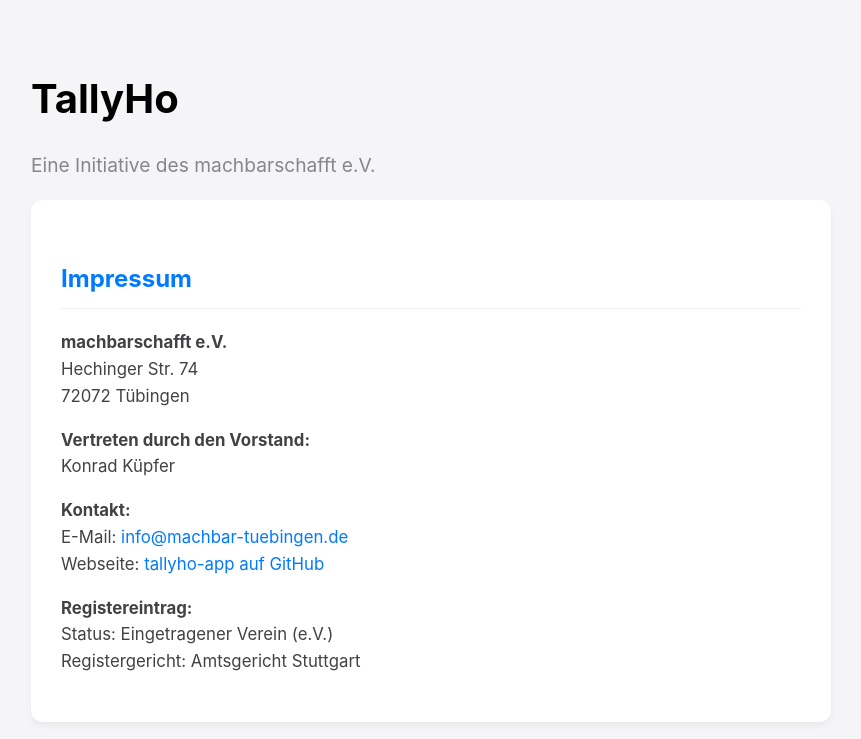
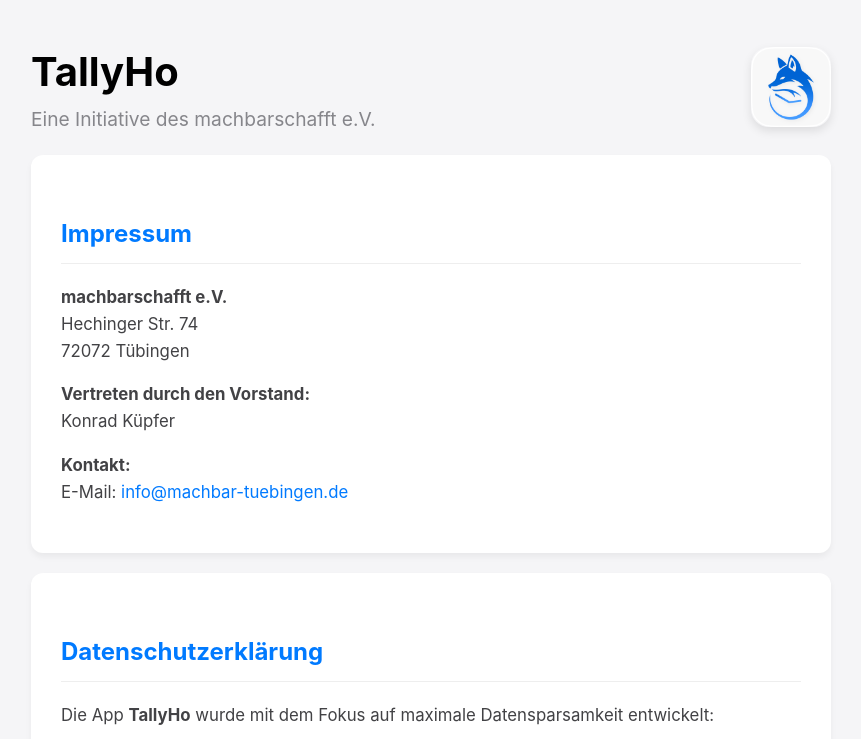
Before and after one commit to HPony/tallyho-app, a plain HTML site: page index.html in a window 1280 px wide. Shown: the top 739 px of the page, without its empty margins (209-1070 px from the left). Drawn offline with Linux system fonts and the light colour scheme.

Commit message:
Update index.html

```diff
--- a/index.html
+++ b/index.html
@@ -14,6 +14,18 @@
             color: #1d1d1f;
             background-color: #f5f5f7;
         }
+        .header-container {
+            display: flex;
+            justify-content: space-between;
+            align-items: center;
+            margin-bottom: 20px;
+        }
+        .logo {
+            width: 80px;
+            height: 80px;
+            border-radius: 18px;
+            box-shadow: 0 4px 10px rgba(0,0,0,0.1);
+        }
         .card {
             background: white;
             padding: 30px;
@@ -21,7 +33,7 @@
             box-shadow: 0 4px 6px rgba(0,0,0,0.05);
             margin-bottom: 20px;
         }
-        h1 { color: #000; font-size: 2.5em; font-weight: 700; margin-bottom: 10px; }
+        h1 { color: #000; font-size: 2.5em; font-weight: 700; margin: 0; }
         h2 { color: #007AFF; border-bottom: 1px solid #eee; padding-bottom: 10px; margin-top: 30px; }
         h3 { font-size: 1.1em; margin-top: 20px; margin-bottom: 5px; font-weight: 600; }
         p, li { color: #424245; font-size: 1.05em; }
@@ -33,8 +45,13 @@
 </head>
 <body>
 
-    <h1>TallyHo</h1>
-    <p style="font-size: 1.2em; color: #86868b;">Eine Initiative des machbarschafft e.V.</p>
+    <div class="header-container">
+        <div>
+            <h1>TallyHo</h1>
+            <p style="font-size: 1.2em; color: #86868b; margin: 0;">Eine Initiative des machbarschafft e.V.</p>
+        </div>
+        <img src="logo.png" alt="TallyHo Logo" class="logo">
+    </div>
 
     <div class="card" id="impressum">
         <h2>Impressum</h2>
@@ -46,12 +63,7 @@
         Konrad Küpfer</p>
 
         <p><strong>Kontakt:</strong><br>
-        E-Mail: <a href="mailto:info@machbar-tuebingen.de">info@machbar-tuebingen.de</a><br>
-        Webseite: <a href="https://github.com/H Pony/tallyho-app">tallyho-app auf GitHub</a></p>
-
-        <p><strong>Registereintrag:</strong><br>
-        Status: Eingetragener Verein (e.V.)<br>
-        Registergericht: Amtsgericht Stuttgart</p>
+        E-Mail: <a href="mailto:info@machbar-tuebingen.de">info@machbar-tuebingen.de</a></p>
     </div>
 
     <div class="card" id="datenschutz">
```
